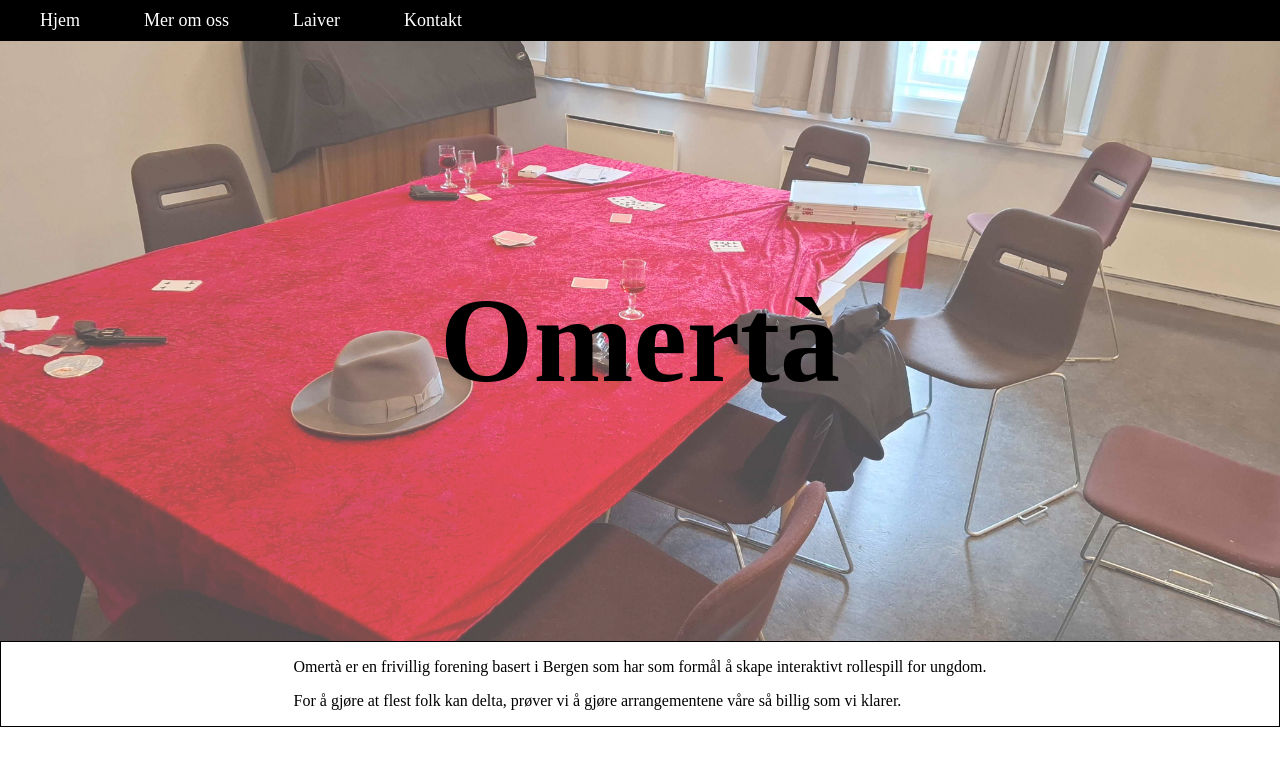
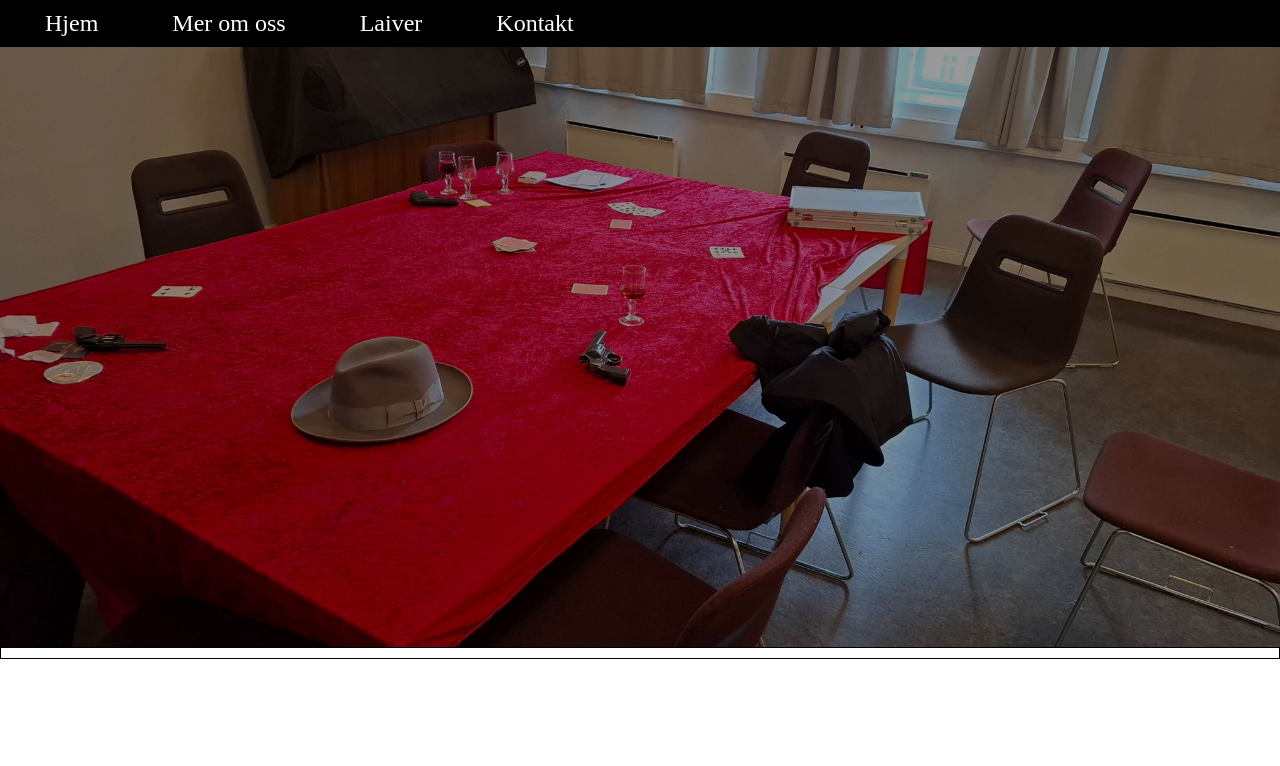
Before and after one commit to Garluss/garluss.github.io, a Python web app: template forts-IT2/nettside-test-omerta/flaskr/templates/base.html in a window 1280 px wide. Shown: the top 766 px of the page. Run offline with Jinja, Linux system fonts and the light colour scheme; the template is opened without the code that fills it, so the values that code supplies are empty.

Commit message:
prøver meg på template inheritance

```diff
--- a/forts-IT2/nettside-test-omerta/flaskr/__init__.py
+++ b/forts-IT2/nettside-test-omerta/flaskr/__init__.py
@@ -6,7 +6,7 @@ app.secret_key = '_test46'
 
 @app.route("/")
 def home():
-    return render_template("base.html")
+    return render_template("hjem.html")
 
 if __name__ == '__main__':
     app.run(debug=True)
--- a/forts-IT2/nettside-test-omerta/flaskr/static/style.css
+++ b/forts-IT2/nettside-test-omerta/flaskr/static/style.css
@@ -11,9 +11,9 @@ nav a {
     color: white;
     text-decoration: none;
     padding: 5px 20px 5px 20px;
-    margin-left: 10px;
-    margin-right: 10px;
-    font-size:large;
+    margin-left: 15px;
+    margin-right: 15px;
+    font-size:24px;
 }
 nav a:hover {
     background-color: rgb(58, 58, 58);
@@ -28,14 +28,19 @@ main {
     position: relative;
     justify-content: center;
     align-items: center;
+    background-color: black;
 }
 #fane h1 {
     position: absolute;
     font-size: 120px;
+    color: white;
 }
 #fane img {
     object-fit: cover;
     width: 100%;
     height: 600px;
-    opacity: 0.7;
+    opacity: 0.6;
 }
+.innhold {
+    margin-top: 10px;
+}
--- a/forts-IT2/nettside-test-omerta/flaskr/templates/base.html
+++ b/forts-IT2/nettside-test-omerta/flaskr/templates/base.html
@@ -1,9 +1,11 @@
 <!DOCTYPE html>
 <html lang="en">
 <head>
+    {% block topp %}
     <meta charset="UTF-8">
-    <title>Document</title>
+    <title>{% block tittel %} {% endblock %}</title>
     <link rel="stylesheet" href="{{ url_for('static', filename='style.css') }}">
+    {% endblock %}
 </head>
 <body>
     <nav>
@@ -14,12 +16,11 @@
     </nav>
     <div id="fane">
         <img src="{{ url_for('static', filename='bg.jpg') }}" width="2300px">
-        <h1>Omertà</h1>
+        <h1>{{ self.tittel() }}</h1>
     </div>
     <main>
         <div class="innhold">
-            <p>Omertà er en frivillig forening basert i Bergen som har som formål å skape interaktivt rollespill for ungdom.</p>
-            <p>For å gjøre at flest folk kan delta, prøver vi å gjøre arrangementene våre så billig som vi klarer.</p>
+            {% block innhold %} {% endblock %}
         </div>
     </main>
 </body>
```
Also changed, not shown: forts-IT2/nettside-test-omerta/flaskr/templates/hjem.html (added, +15 -0 lines).
